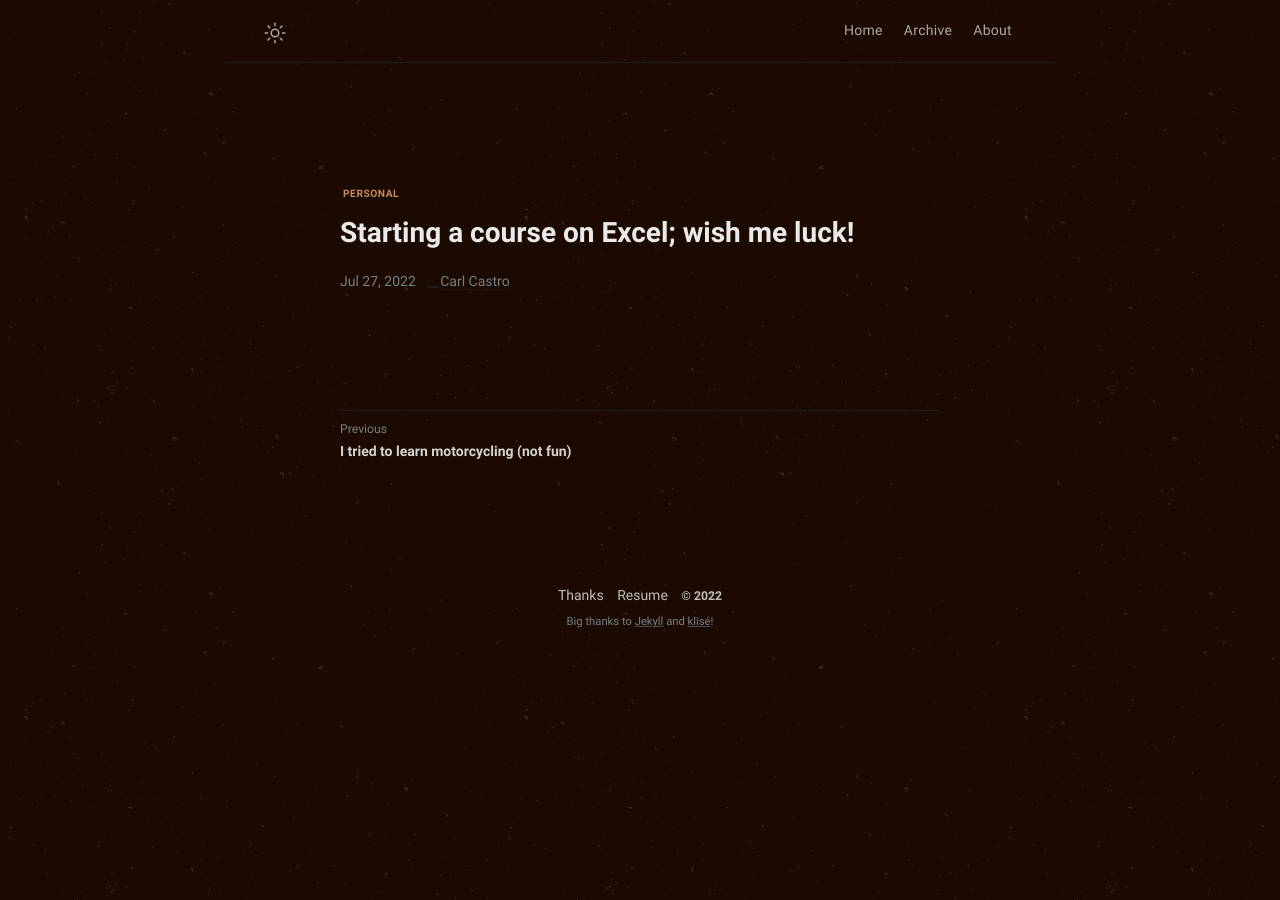
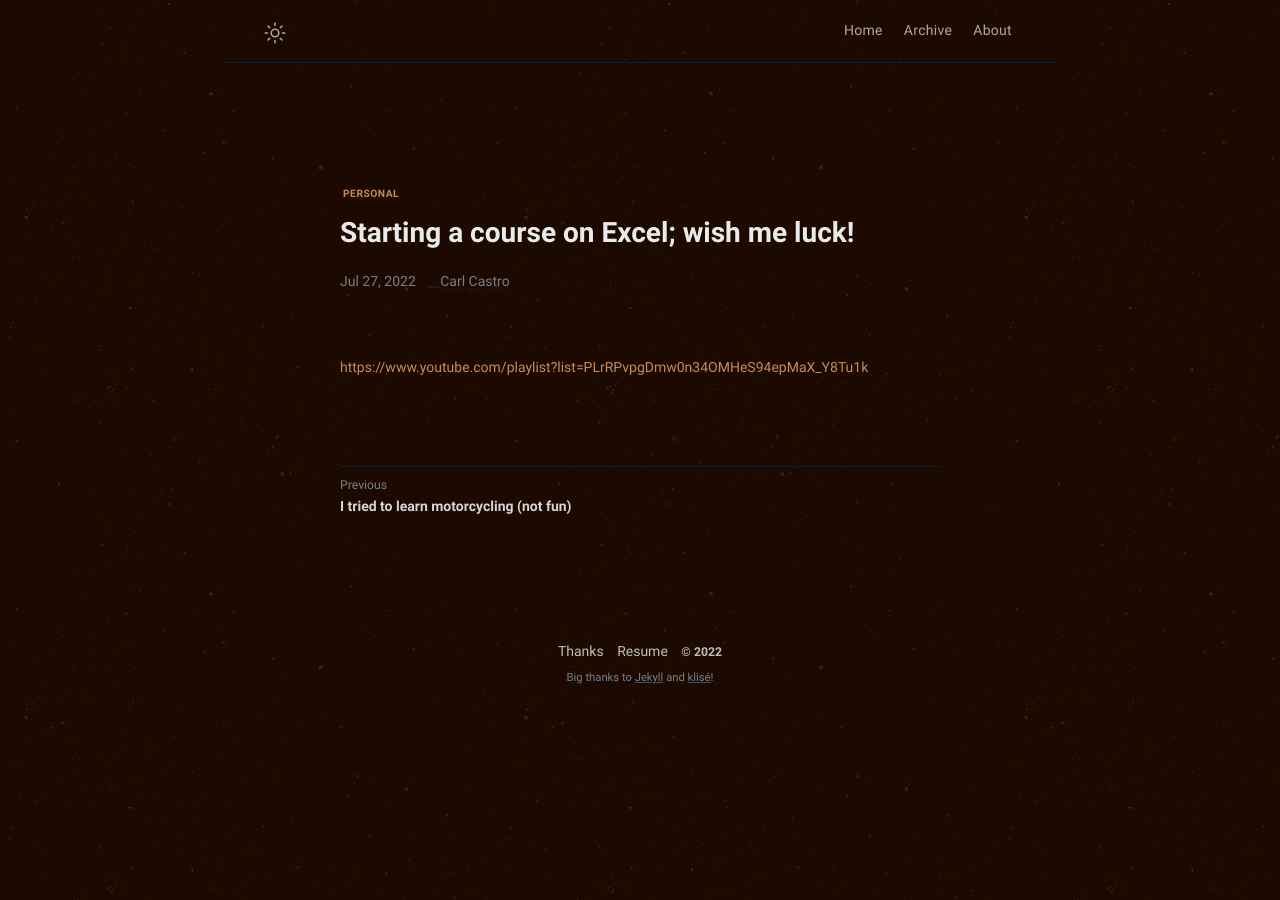
Before and after one commit to philippines69/carlcastroarchives, a Jekyll site: the page built from _posts/2022-07-26-starting-a-course-on-excel-wish-me-luck.md, in a window 1280 px wide. Built offline with Jekyll 4.4.1, drawn with Linux system fonts in a browser that asks for light colours; some of the changed lines change nothing that is shown.

Commit message:
Update from Forestry.io philippines69 updated _posts/2022-07-26-starting-a-course-on-excel-wish-me-luck.md

```diff
--- a/_posts/2022-07-26-starting-a-course-on-excel-wish-me-luck.md
+++ b/_posts/2022-07-26-starting-a-course-on-excel-wish-me-luck.md
@@ -7,3 +7,4 @@ date: 2022-07-26 16:00:00 +0000
 categories: Personal
 
 ---
+[https://www.youtube.com/playlist?list=PLrRPvpgDmw0n34OMHeS94epMaX_Y8Tu1k](https://www.youtube.com/playlist?list=PLrRPvpgDmw0n34OMHeS94epMaX_Y8Tu1k "https://www.youtube.com/playlist?list=PLrRPvpgDmw0n34OMHeS94epMaX_Y8Tu1k")
```
